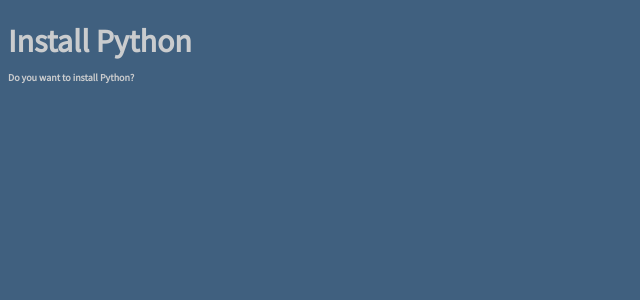
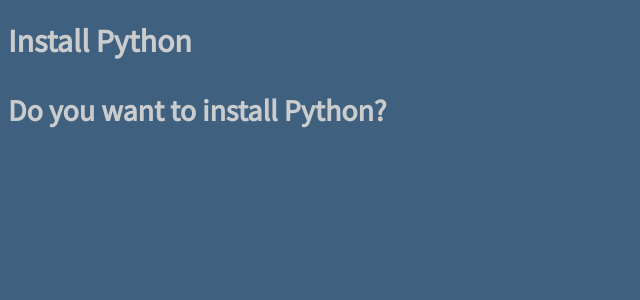
Before and after one commit to marvinschopf/installpython.org, a Jekyll site: the page built from index.md, in a window 1280 px wide. Shown: the top 300 px of the page, without its empty margins (0-640 px from the left). Built offline with Jekyll 4.4.1, drawn with Linux system fonts in a browser that asks for light colours; our own code applies the rules of GitHub Pages for plain Markdown files.

Commit message:
Update site

```diff
--- a/assets/css/style.sass
+++ b/assets/css/style.sass
@@ -13,7 +13,7 @@ body
   font-family: $font-stack-main
 
 p
-  font-size: 10px
+  font-size: 30px
 
 .white
   background-color: $background-white
```
Also changed, not shown: assets/css/style.min.css.
